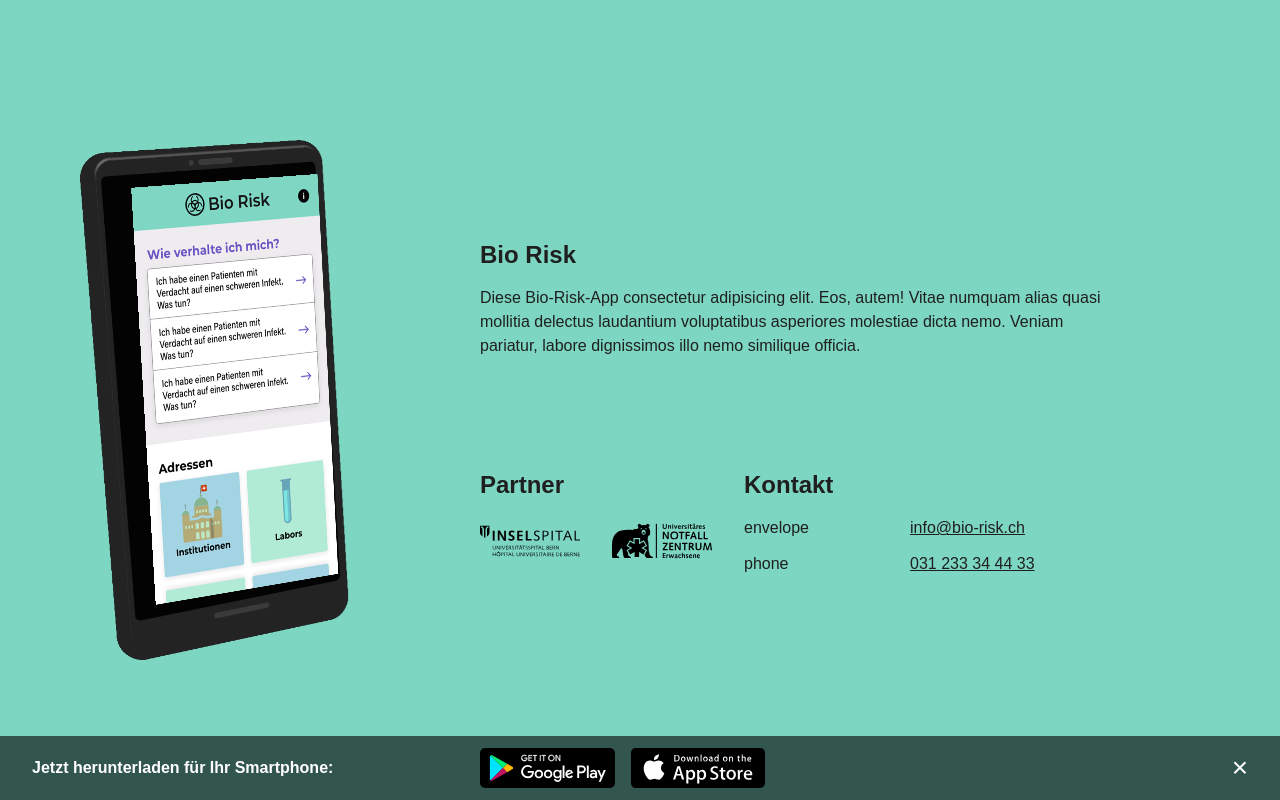
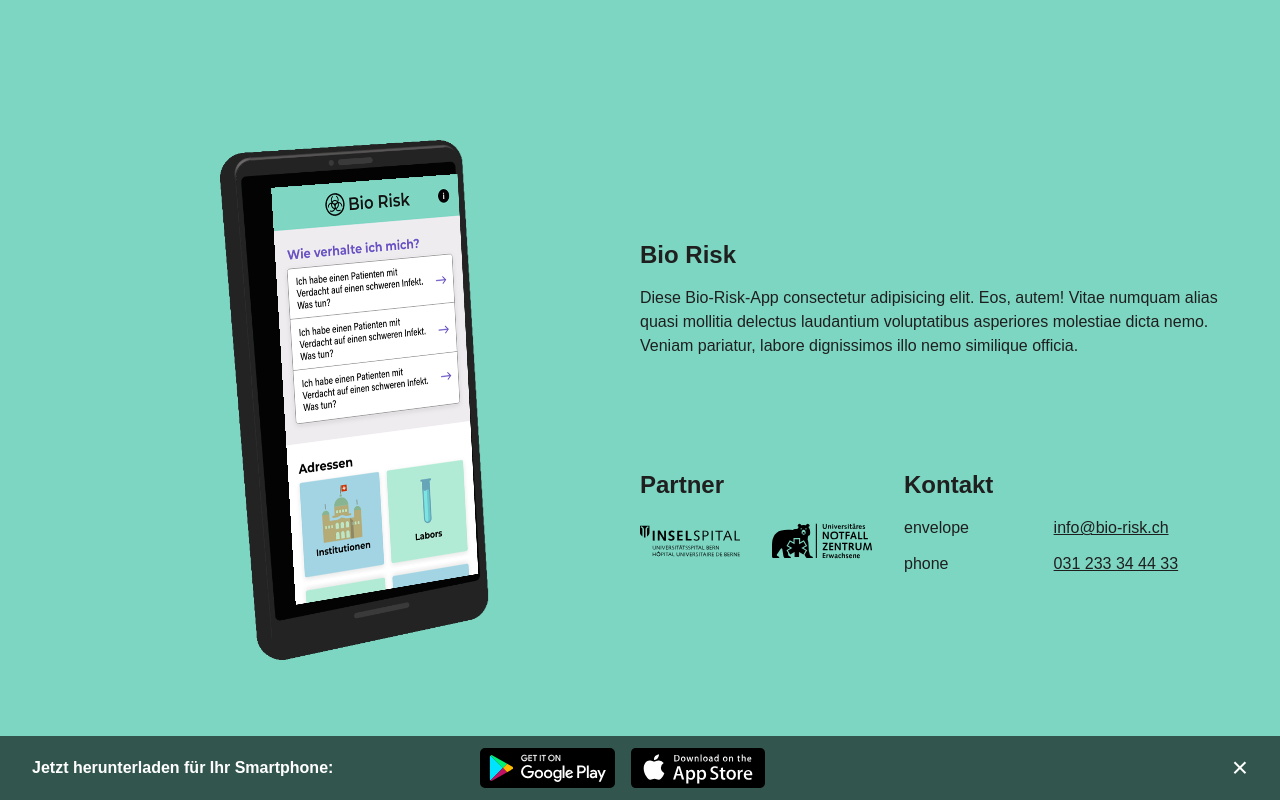
Before and after one commit to ingvoo/probe-helga-bio-risk, a website built with Vite: page index.html in a window 1280 px wide. Shown: the top 800 px of the page. Built offline with nearby package versions, Linux system fonts and the light colour scheme; files whose address does not match are found by name.

Commit message:
feat: improve mobile visualisers position

```diff
--- a/styles/50-objects/container.scss
+++ b/styles/50-objects/container.scss
@@ -4,7 +4,7 @@
 
 .container {
   width: 100%;
-  max-width: 1400px;
+  max-width: 1600px;
   padding-inline: var(--space-8);
   margin-inline: auto;
 }
--- a/styles/60-components/section-visualiser.scss
+++ b/styles/60-components/section-visualiser.scss
@@ -13,7 +13,7 @@
   top: 50%;
   width: 280px;
   height: 520px;
-  transform: translate(-200%, -50%);
+  transform: translate(-150%, -50%);
   background-image: url('../../assets/images/smartphone.png');
   background-size: contain;
   background-repeat: no-repeat;
--- a/styles/60-components/section.scss
+++ b/styles/60-components/section.scss
@@ -12,7 +12,12 @@
 
 @include screen(md) {
   .section__body {
-    padding-left: var(--layout-offset);
+    position: absolute;
+    left: 50%;
+    max-width: calc(50% - var(--space-8));
+
+    // alternative
+    // padding-left: var(--layout-offset);
   }
 }
 
```
